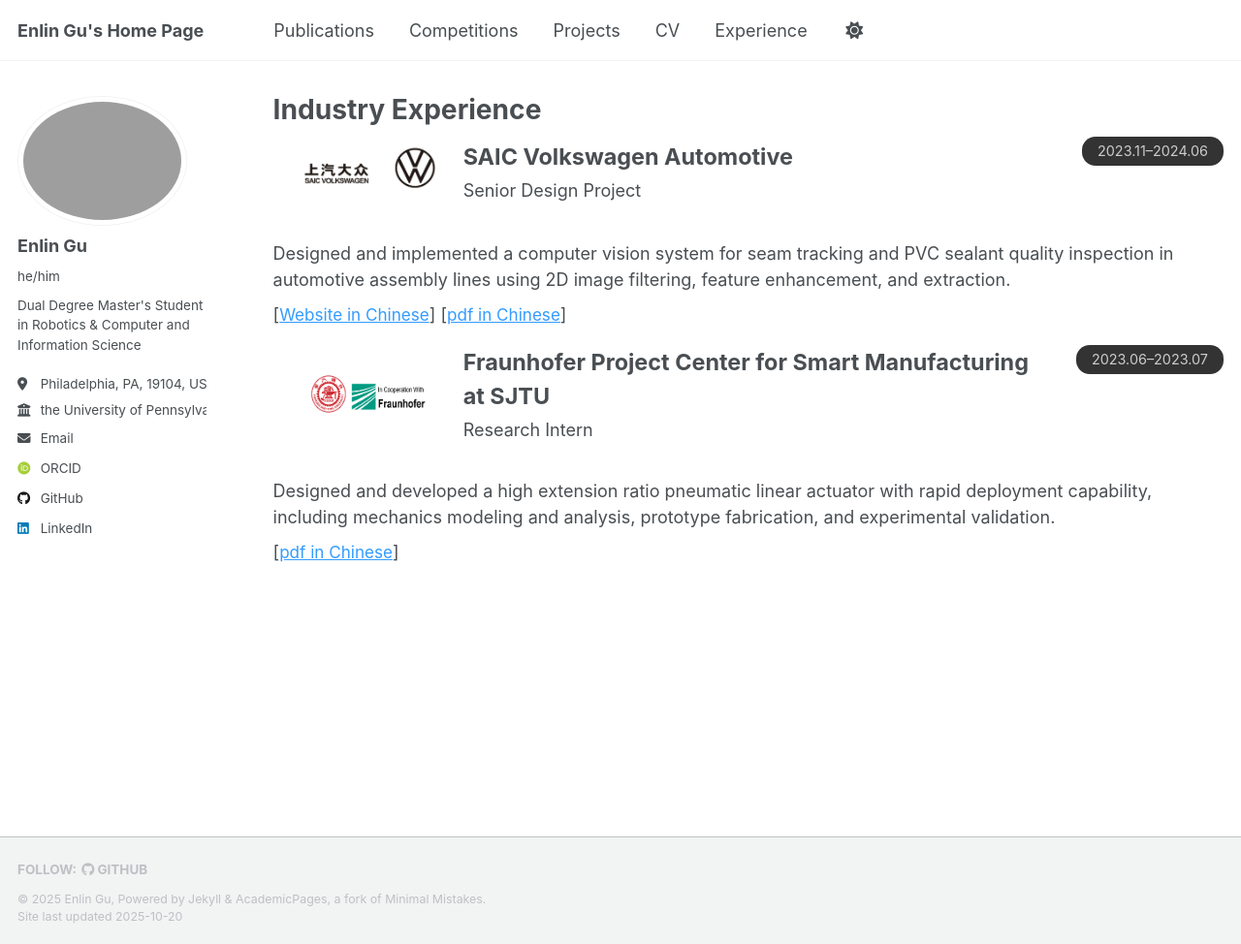
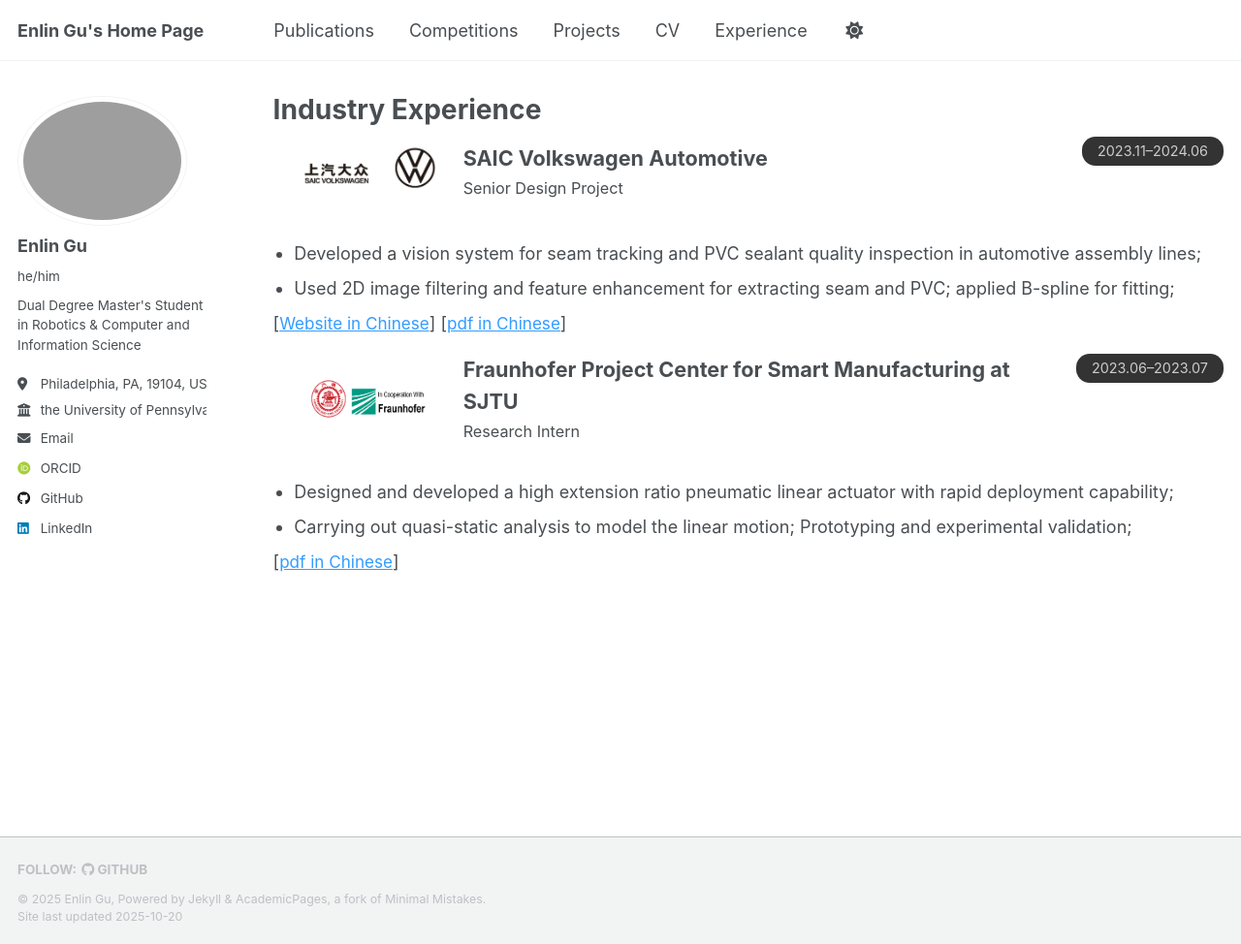
Before and after one commit to Gelrignard/gelrignard.github.io, a Jekyll site: the page built from _pages/experience.html, in a window 1280 px wide and 974 px high. Shown: the whole window at 97% size. Built offline with Jekyll 4.4.1, drawn with Linux system fonts in a browser that asks for light colours; some web fonts are replaced; a script that is not in the unit is left out.

Commit message:
add bullte

```diff
--- a/_pages/experience.html
+++ b/_pages/experience.html
@@ -13,8 +13,8 @@
   </div>
   <!-- Middle: Company Info -->
   <div style="flex: 3; display: flex; flex-direction: column; justify-content: center;">
-    <span style="font-size: 1.3em; font-weight: bold;">SAIC Volkswagen Automotive</span>
-    <span style="font-size: 1em; margin-top: 0.2em;">Senior Design Project</span>
+    <span style="font-size: 1.2em; font-weight: bold;">SAIC Volkswagen Automotive</span>
+    <span style="font-size: 0.9em; margin-top: 0.2em;">Senior Design Project</span>
   </div>
   <!-- Right: Time -->
   <div style="flex: 1; display: flex; align-items: flex-start; justify-content: flex-end;">
@@ -23,9 +23,10 @@
 </div>
 <!-- Description and Links below -->
 <div style="margin-left: 0%; margin-bottom: 1em;">
-  <div style="font-size: 1em;">
-    Designed and implemented a computer vision system for seam tracking and PVC sealant quality inspection in automotive assembly lines using 2D image filtering, feature enhancement, and extraction.
-  </div>
+  <ul style="font-size: 1em; margin-top: 0; margin-bottom: 0.5em; padding-left: 1.2em;">
+    <li>Developed a vision system for seam tracking and PVC sealant quality inspection in automotive assembly lines;</li>
+    <li>Used 2D image filtering and feature enhancement for extracting seam and PVC; applied B-spline for fitting;</li>
+  </ul>
   <div style="margin-top: 0.5em; font-size: 1em;">
     [<a href="https://me.sjtu.edu.cn/bysj/jxgc_2024/1439.html" style="color: #339CFF; text-decoration: underline; font-size: 0.95em;">Website in Chinese</a>]
     [<a href="/files/undergraddes.pdf" style="color: #339CFF; text-decoration: underline; font-size: 0.95em;">pdf in Chinese</a>]
@@ -40,8 +41,8 @@
   </div>
   <!-- Middle: Company Info -->
   <div style="flex: 3; display: flex; flex-direction: column; justify-content: center;">
-    <span style="font-size: 1.3em; font-weight: bold;">Fraunhofer Project Center for Smart Manufacturing at SJTU</span>
-    <span style="font-size: 1em; margin-top: 0.2em;">Research Intern</span>
+    <span style="font-size: 1.2em; font-weight: bold;">Fraunhofer Project Center for Smart Manufacturing at SJTU</span>
+    <span style="font-size: 0.9em; margin-top: 0.2em;">Research Intern</span>
   </div>
   <!-- Right: Time -->
   <div style="flex: 1; display: flex; align-items: flex-start; justify-content: flex-end;">
@@ -50,9 +51,10 @@
 </div>
 <!-- Description and Links below -->
 <div style="margin-left: 0%; margin-bottom: 1em;">
-  <div style="font-size: 1em;">
-    Designed and developed a high extension ratio pneumatic linear actuator with rapid deployment capability, including mechanics modeling and analysis, prototype fabrication, and experimental validation.
-  </div>
+  <ul style="font-size: 1em; margin-top: 0; margin-bottom: 0.5em; padding-left: 1.2em;">
+    <li>Designed and developed a high extension ratio pneumatic linear actuator with rapid deployment capability;</li>
+    <li>Carrying out quasi-static analysis to model the linear motion; Prototyping and experimental validation;</li>
+  </ul>
   <div style="margin-top: 0.5em; font-size: 1em;">
     [<a href="/files/intern2023.pdf" style="color: #339CFF; text-decoration: underline; font-size: 0.95em;">pdf in Chinese</a>]
   </div>
```
Also changed, not shown: _pages/about.md (+1 -1 lines), _pages/publications.html (+25 -0 lines), images/gnnclothfolding.jpg (added), images/lightweight.png (added).
